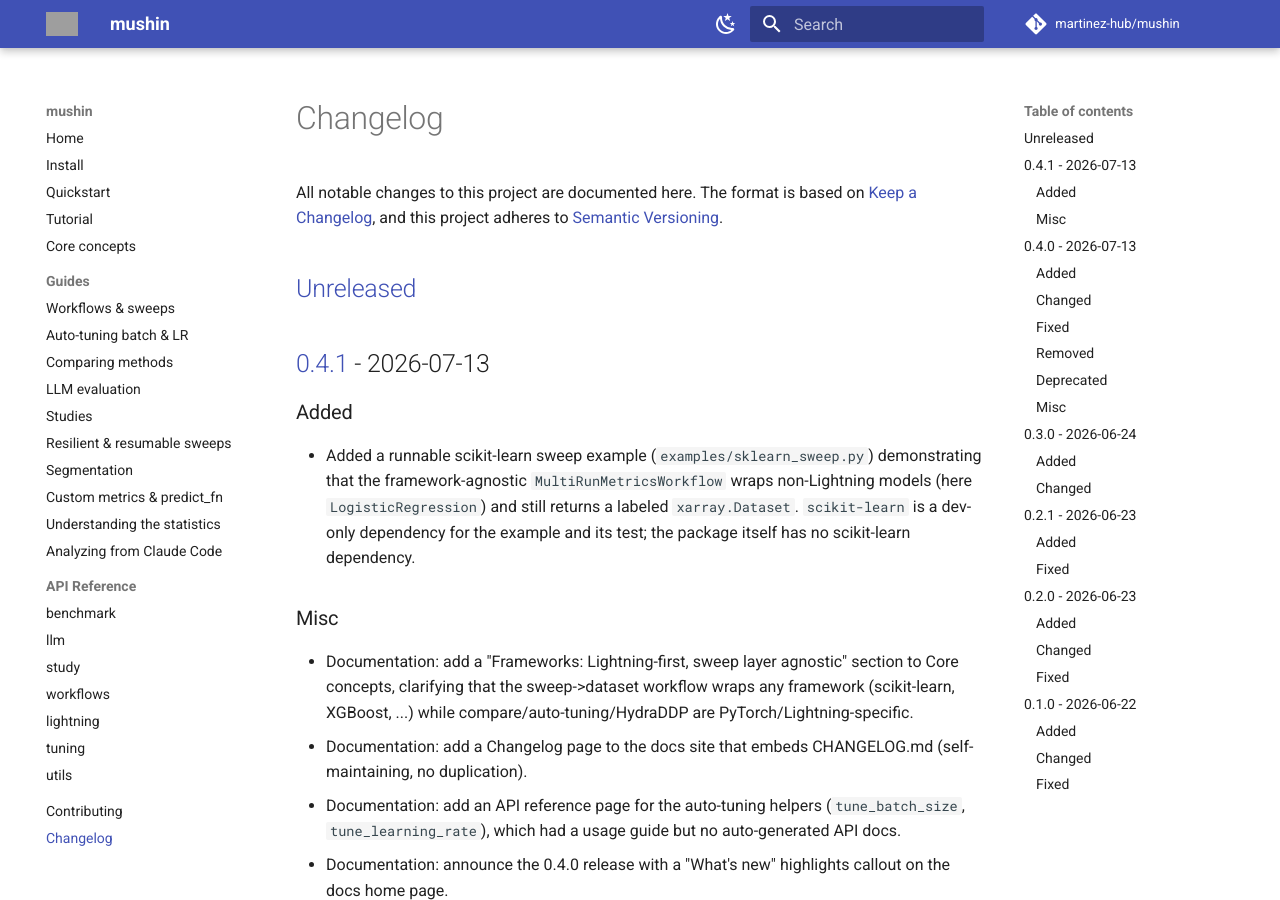
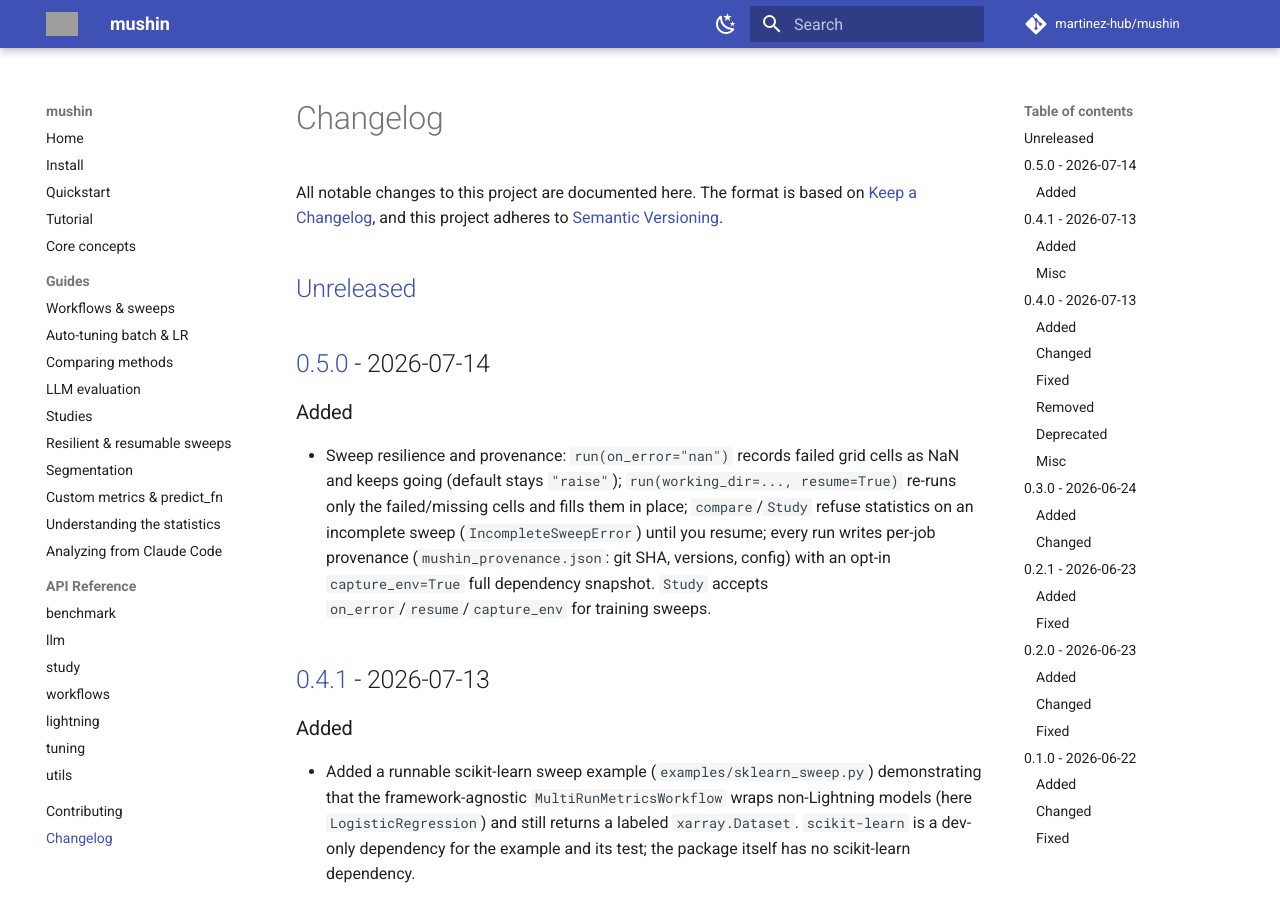
Before and after one commit to martinez-hub/mushin, an MkDocs documentation site: the page built from docs/changelog.md, in a window 1280 px wide and 900 px high. Built offline with MkDocs 1.6.1 and Material for MkDocs 9.7.7, drawn with Linux system fonts in a browser that asks for light colours; comment, search, counter and statistics services are not loaded; grey boxes are pictures that could not be loaded.

Commit message:
release: 0.5.0
Assemble the sweep-resilience news fragment into CHANGELOG.md, bump 0.4.1 -> 0.5.0
(pyproject + lockfile), and document the Study resilience kwargs
(on_error/resume/capture_env) in the Studies guide. Headline: opt-in sweep
resilience (fail-soft + resume), statistics that refuse incomplete sweeps, and
per-run provenance capture.

```diff
--- a/CHANGELOG.md
+++ b/CHANGELOG.md
@@ -7,6 +7,19 @@ adheres to [Semantic Versioning](https://semver.org/spec/v2.0.0.html).
 ## [Unreleased]
 
 <!-- towncrier release notes start -->
+
+## [0.5.0] - 2026-07-14
+
+### Added
+
+- Sweep resilience and provenance: `run(on_error="nan")` records failed grid cells as
+  NaN and keeps going (default stays `"raise"`); `run(working_dir=..., resume=True)`
+  re-runs only the failed/missing cells and fills them in place; `compare`/`Study`
+  refuse statistics on an incomplete sweep (`IncompleteSweepError`) until you resume;
+  every run writes per-job provenance (`mushin_provenance.json`: git SHA, versions,
+  config) with an opt-in `capture_env=True` full dependency snapshot. `Study` accepts
+  `on_error`/`resume`/`capture_env` for training sweeps.
+
 
 ## [0.4.1] - 2026-07-13
 
@@ -173,7 +186,8 @@ First release of `mushin` as a standalone package — a fork of the
   `nan`/`inf`) from the generated-string strategy.
 - Updated deprecated `xarray.Dataset.dims` to `.sizes` in tests.
 
-[Unreleased]: https://github.com/martinez-hub/mushin/compare/v0.4.1...HEAD
+[Unreleased]: https://github.com/martinez-hub/mushin/compare/v0.5.0...HEAD
+[0.5.0]: https://github.com/martinez-hub/mushin/compare/v0.4.1...v0.5.0
 [0.4.1]: https://github.com/martinez-hub/mushin/compare/v0.4.0...v0.4.1
 [0.4.0]: https://github.com/martinez-hub/mushin/compare/v0.3.0...v0.4.0
 [0.3.0]: https://github.com/martinez-hub/mushin/compare/v0.2.1...v0.3.0
--- a/pyproject.toml
+++ b/pyproject.toml
@@ -6,7 +6,7 @@ build-backend = "setuptools.build_meta"
 # Distribution name on PyPI is "mushin-py" (the "mushin" name was taken);
 # the import package is still `import mushin` (see src/mushin/).
 name = "mushin-py"
-version = "0.4.1"
+version = "0.5.0"
 description = "Boilerplate-free, reproducible ML experiment workflows built on PyTorch Lightning and hydra-zen. Carved out of MIT-LL's responsible-ai-toolbox."
 readme = "README.md"
 requires-python = ">=3.10"
```
Also changed, not shown: changes/+sweep-resilience.added.md (deleted, +0 -7 lines), docs/guides/study.md (+13 -0 lines), 1 other file.
